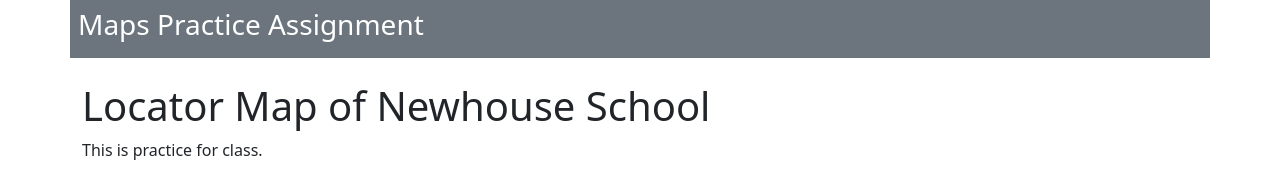
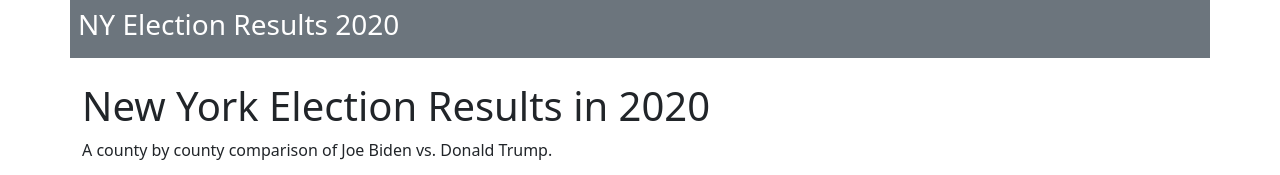
Before and after one commit to julia-pryor/julia-pryor.github.io, a plain HTML site: page maps/index.html in a window 1280 px wide. Shown: the top 175 px of the page. Drawn offline with nearby package versions, Linux system fonts and the light colour scheme.

Commit message:
Add files via upload

```diff
--- a/maps/index.html
+++ b/maps/index.html
@@ -8,7 +8,7 @@
     <!-- Bootstrap CSS -->
     <link href="https://cdn.jsdelivr.net/npm/bootstrap@5.0.2/dist/css/bootstrap.min.css" rel="stylesheet" integrity="sha384-EVSTQN3/azprG1Anm3QDgpJLIm9Nao0Yz1ztcQTwFspd3yD65VohhpuuCOmLASjC" crossorigin="anonymous">
 
-    <title>JNL 221 - Maps Practice Assignment</title>
+    <title>JNL 221 - NY Election Results 2020</title>
   </head>
   <body>
 
@@ -16,7 +16,7 @@
 
       <div class="row">
         <header class="col bg-secondary text-white p-2 mb-4">
-          <h3> Maps Practice Assignment
+          <h3> NY Election Results 2020
         </h3>
         </header>
       </div>
@@ -25,13 +25,13 @@
         <div class="col-lg-7">
 
 
-          <h1>Locator Map of Newhouse School</h1>
+          <h1>New York Election Results in 2020</h1>
 
-          <p>This is practice for class.</p>
+          <p>A county by county comparison of Joe Biden vs. Donald Trump.</p>
 
           <!-- PLACE YOUR DATAWRAPPER <iframe> DIRECTLY UNDERNEATH ME! -->
 
-         <iframe title="JNL 221 Practice Map" aria-label="Locator maps" id="datawrapper-chart-M1Y4X" src="https://datawrapper.dwcdn.net/M1Y4X/1/" scrolling="no" frameborder="0" style="width: 0; min-width: 100% !important; border: none;" height="500"></iframe><script type="text/javascript">!function(){"use strict";window.addEventListener("message",(function(e){if(void 0!==e.data["datawrapper-height"]){var t=document.querySelectorAll("iframe");for(var a in e.data["datawrapper-height"])for(var r=0;r<t.length;r++){if(t[r].contentWindow===e.source)t[r].style.height=e.data["datawrapper-height"][a]+"px"}}}))}();</script>
+         <iframe title="2020 Presidential Election in New York" aria-label="Map" id="datawrapper-chart-pjIZ2" src="https://datawrapper.dwcdn.net/pjIZ2/1/" scrolling="no" frameborder="0" style="width: 0; min-width: 100% !important; border: none;" height="595" data-external="1"></iframe><script type="text/javascript">!function(){"use strict";window.addEventListener("message",(function(e){if(void 0!==e.data["datawrapper-height"]){var t=document.querySelectorAll("iframe");for(var a in e.data["datawrapper-height"])for(var r=0;r<t.length;r++){if(t[r].contentWindow===e.source)t[r].style.height=e.data["datawrapper-height"][a]+"px"}}}))}();</script>
 
           <!-- PLACE YOUR DATAWRAPPER <iframe> ABOVE ME!-->
 
```
